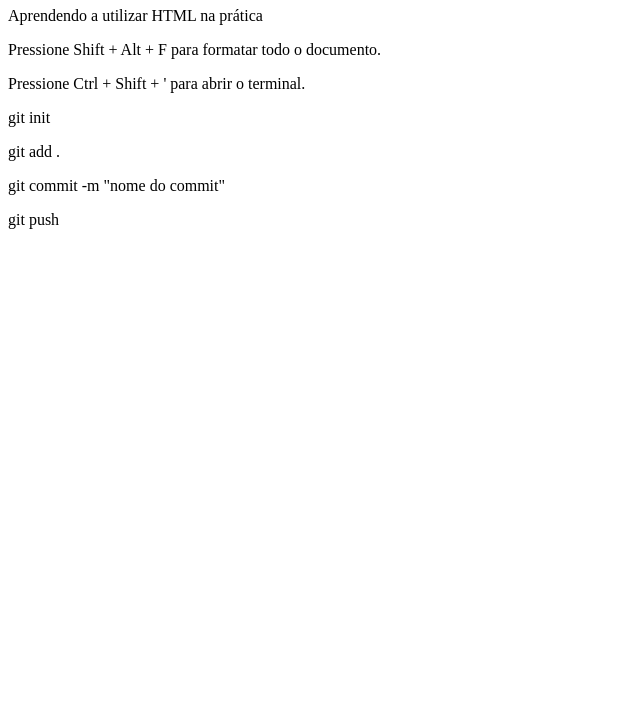
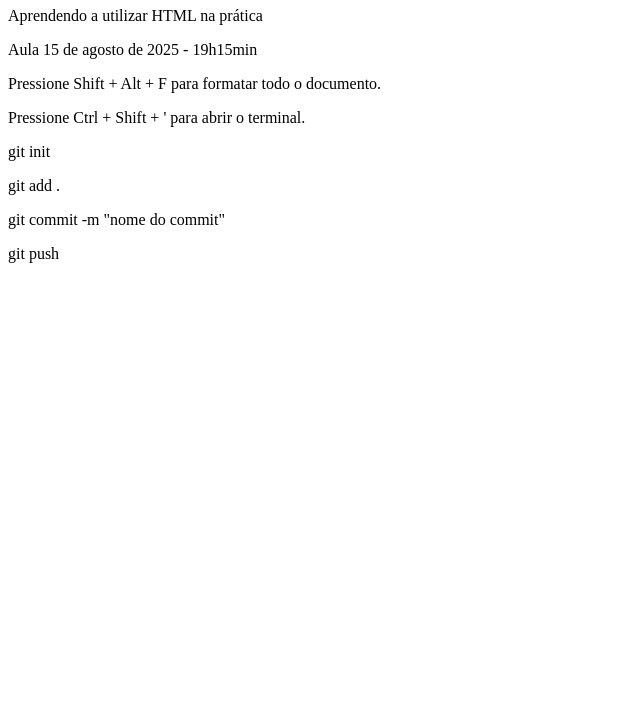
Before and after one commit to gabrielcanhadas/FrontEnd, a plain HTML site: page index.html in a window 1280 px wide. Shown: the part 73-800 px from the top of the page, without its empty margins (0-640 px from the left). Drawn offline with Linux system fonts and the light colour scheme.

Commit message:
aula19h15min

```diff
--- a/index.html
+++ b/index.html
@@ -11,6 +11,7 @@
 <body>
     <h1>Minha primeira página web</h1>
     <p>Aprendendo a utilizar HTML na prática</p>
+    <p>Aula 15 de agosto de 2025 - 19h15min</p>
     <p>Pressione Shift + Alt + F para formatar todo o documento.</p>
     <p>Pressione Ctrl + Shift + ' para abrir o terminal.</p>
     <p>git init</p>
```
